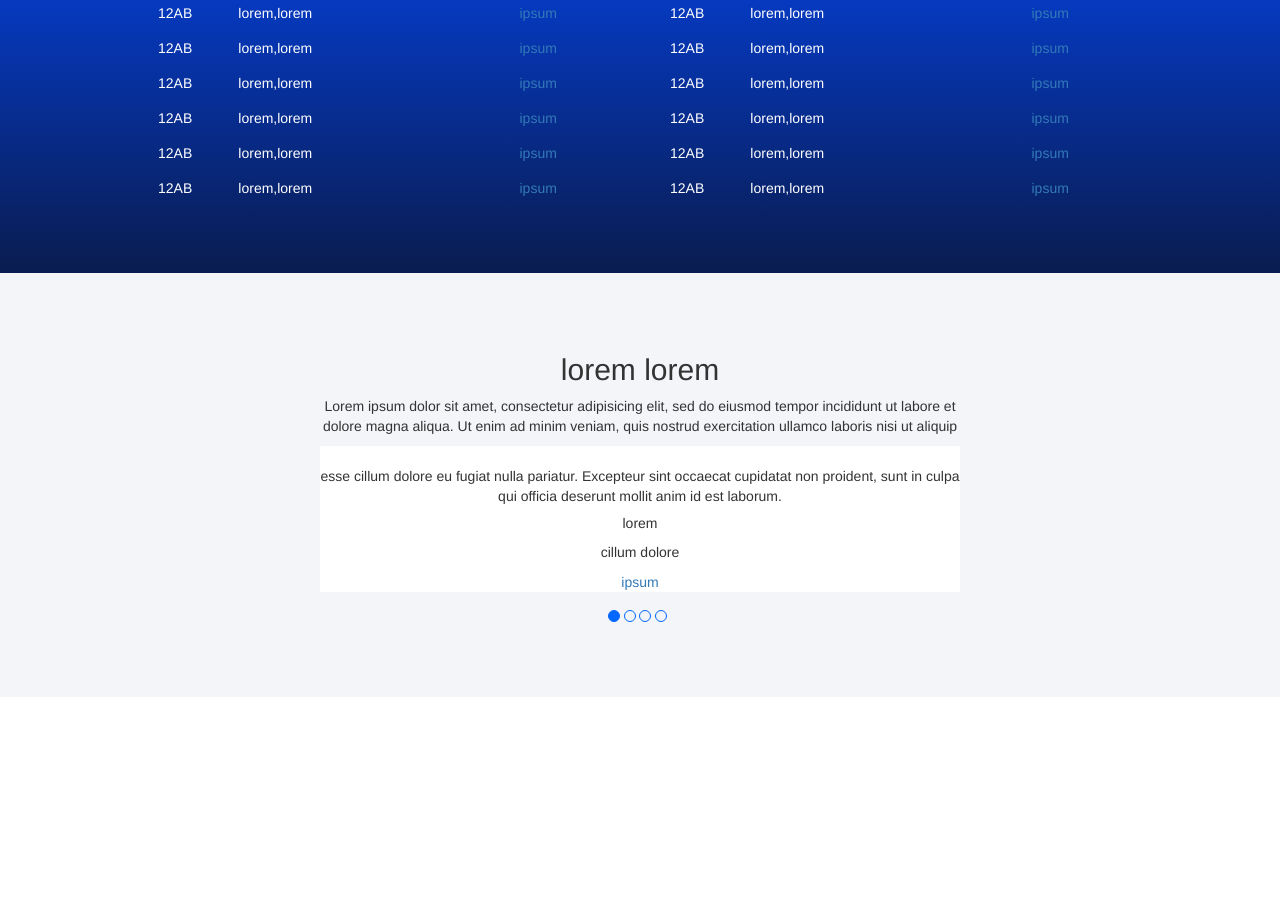
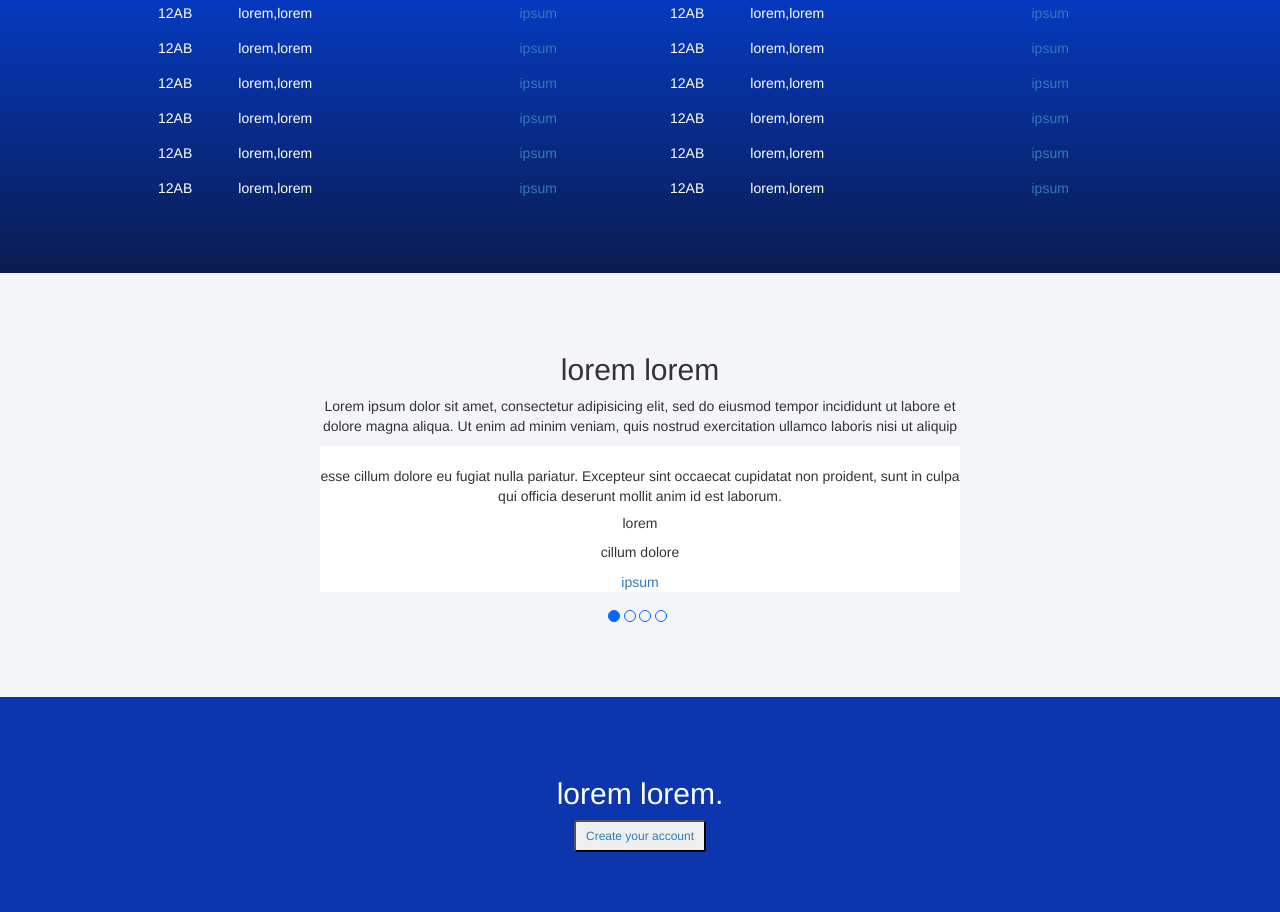
Before and after one commit to NiccoloArcioni/html-css-digitalocean, a plain HTML site: page index.html in a window 1280 px wide. Shown: the part 2087-2999 px from the top of the page. Before the commit the page ends 2784 px from the top, so only its background shows below. Drawn offline with nearby package versions, Linux system fonts and the light colour scheme.

Commit message:
Inserimento layout sezione account

```diff
--- a/css/master.css
+++ b/css/master.css
@@ -79,6 +79,11 @@
 .ms_bg_gradient_blue {
   background-image: linear-gradient(0deg, #0a1c4f, #0348f9);
 }
+
+.ms_bg_blue {
+  background-color: #0c36ae;
+}
+
 /* HEADER */
 header {
   height: 54px;
--- a/index.html
+++ b/index.html
@@ -502,6 +502,15 @@
         </div>
       </section>
 
+      <!-- account -->
+      <section id="create_account">
+        <div class="ms_bg_blue text-center ms_text_white ms_padding_top_60 ms_padding_bottom_60">
+          <h2>lorem lorem.</h2>
+          <a href="#"><button type="button" name="Create your account" class="btn-sm">Create your account</button></a>
+        </div>
+      </section>
+
+      <!-- bottom right fixed shark -->
       <section>
 
       </section>
```
